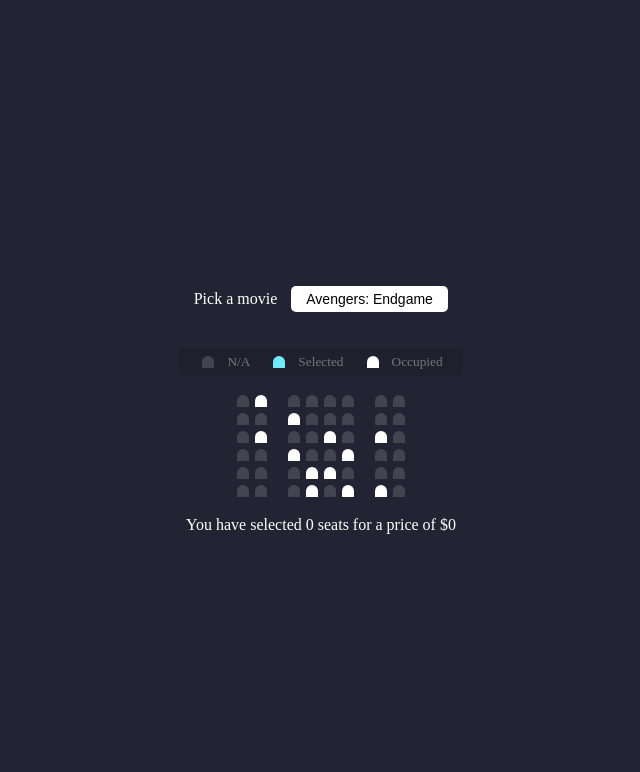
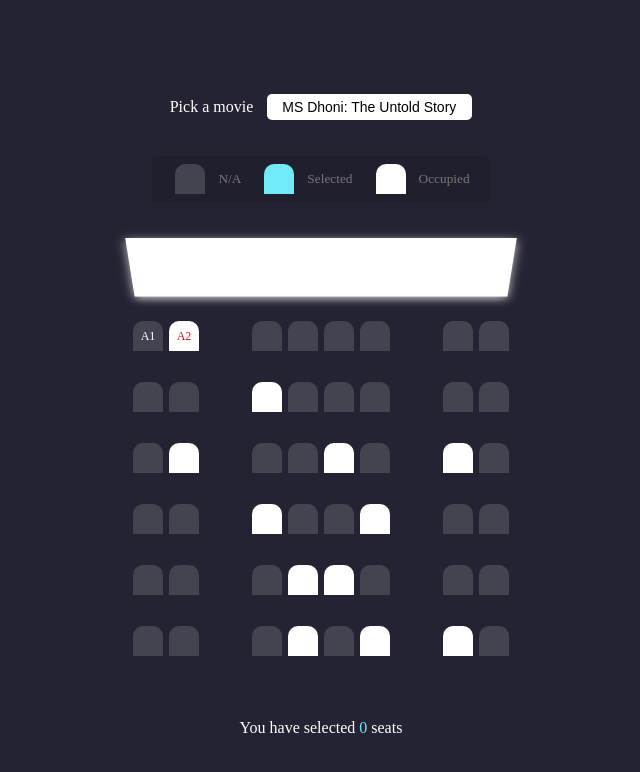
Before and after one commit to sushantskb/Movie-Ticket-Booking, a plain HTML site: page seat.html in a window 1280 px wide. Shown: the whole page, without its empty margins (319-959 px from the left). Drawn offline with Linux system fonts and the light colour scheme.

Commit message:
completed the css of the seat website

```diff
--- a/css/seat.css
+++ b/css/seat.css
@@ -14,14 +14,15 @@ body{
 /* 5th code goes here, styling the seats */
 .seat{
     background-color: #444451;
-    height: 12px;
-    width: 12px;
+    height: 30px;
+    width: 30px;
     margin: 3px;
     border-top-left-radius: 10px;
     border-top-right-radius: 10px;
 }
 .row{
     display: flex;
+    margin-bottom: 25px;
 }
 /* --end-- */
 
@@ -43,6 +44,25 @@ body{
 /* --end-- */
 
 /* 7th code goes here, styling the seats colur */
+.seat{
+    position: relative;
+}
+.seat label {
+    position: absolute;
+    top: 50%;
+    left: 50%;
+    transform: translate(-50%, -50%);
+    font-size: 12px;
+    color: white;
+}
+.seat.occupied label{
+    position: absolute;
+    top: 50%;
+    left: 50%;
+    transform: translate(-50%, -50%);
+    font-size: 12px;
+    color: rgb(219, 20, 20);
+}
 .seat.selected{
     background-color: #6feaf6;
 }
@@ -53,10 +73,10 @@ body{
 
 /* 8th code goes here, arranging the seats */
 .seat:nth-of-type(2){
-    margin-right: 18px;
+    margin-right: 50px;
 }
 .seat:nth-last-of-type(2){
-    margin-left: 18px;
+    margin-left: 50px;
 }
 /* --end-- */
 
@@ -91,3 +111,24 @@ body{
     margin-left: 10px;
 }
 /* --end-- */
+
+/* 11th code goes here, styling the screen */
+.screen{
+    background-color: #fff;
+    height: 70px;
+    width: 100%;
+    margin: 15px 0;
+    transform: rotateX(-45deg);
+    box-shadow: 0 3px 10px rgba(255, 255, 255, 0.75);
+}
+
+.container{
+    perspective: 1000px;
+    margin-bottom: 30px;
+}
+p.text{
+    margin: 5px 0;
+}
+p.text span{
+    color: #6feaf6;
+}
--- a/seat.html
+++ b/seat.html
@@ -12,10 +12,7 @@
     <div class="movie-container">
         <label>Pick a movie</label>
         <select id="movie">
-            <option value="10">Avengers: Endgame</option>
-            <option value="12">Joker</option>
-            <option value="8">Toy Story 4</option>
-            <option value="9">The Lion King</option>
+            <option value="10">MS Dhoni: The Untold Story</option>
         </select>
     </div>
     <!-- --end-- -->
@@ -43,8 +40,12 @@
     <div class="container">
         <div class="screen"></div>
         <div class="row">
-            <div class="seat"></div>
-            <div class="seat occupied"></div>
+            <div class="seat">
+                <label>A1</label>
+            </div>
+            <div class="seat occupied">
+                <label>A2</label>
+            </div>
             <div class="seat"></div>
             <div class="seat"></div>
             <div class="seat"></div>
@@ -112,7 +113,7 @@
 
     <!-- 4th code goes here, adding the text of how many seat selected -->
     <p class="text">
-        You have selected <span id="0">0</span> seats for a price of $<span id="0">0</span>
+        You have selected <span id="0">0</span> seats
     </p>
     <!-- --end-- -->
 
```
